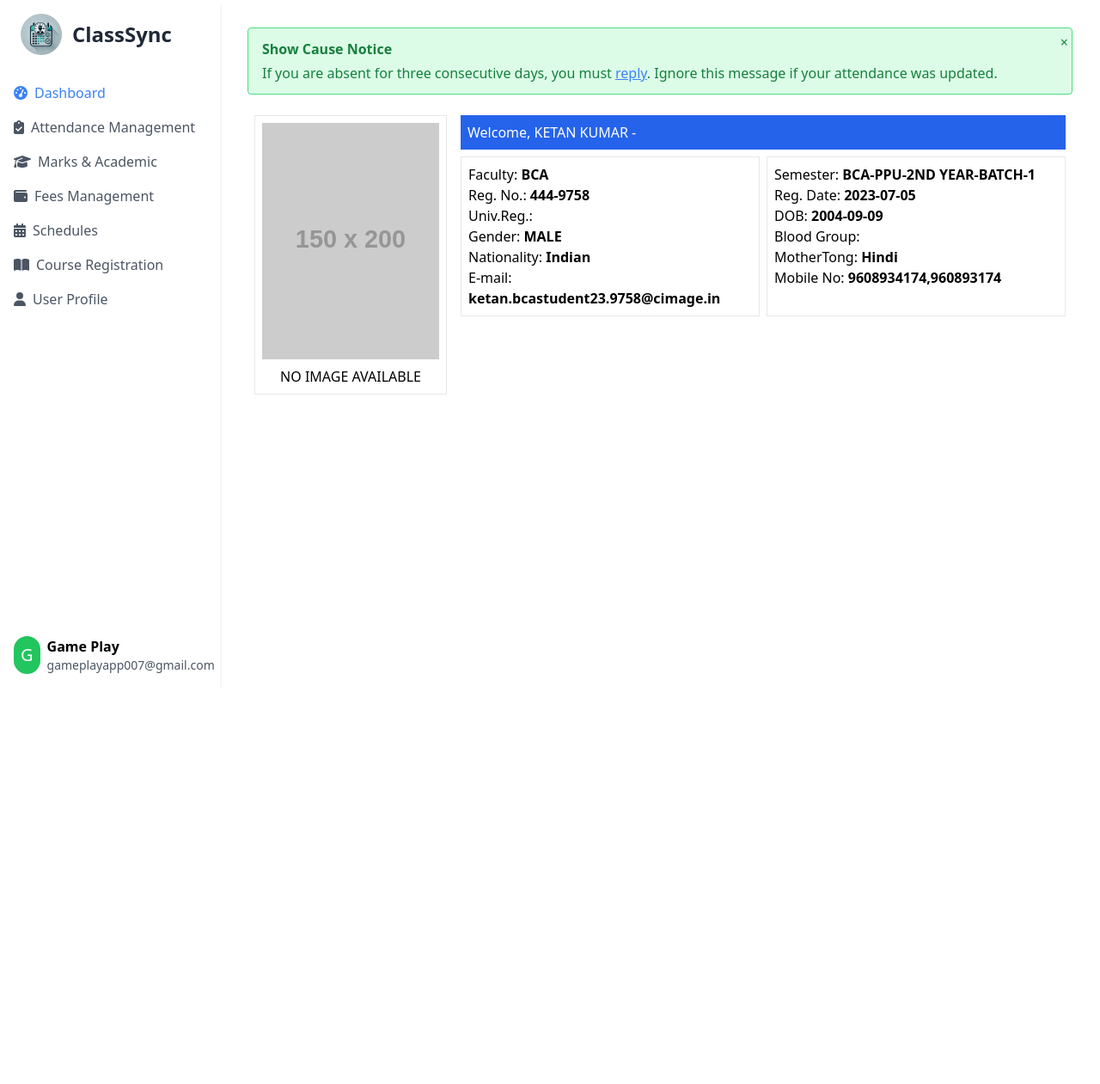
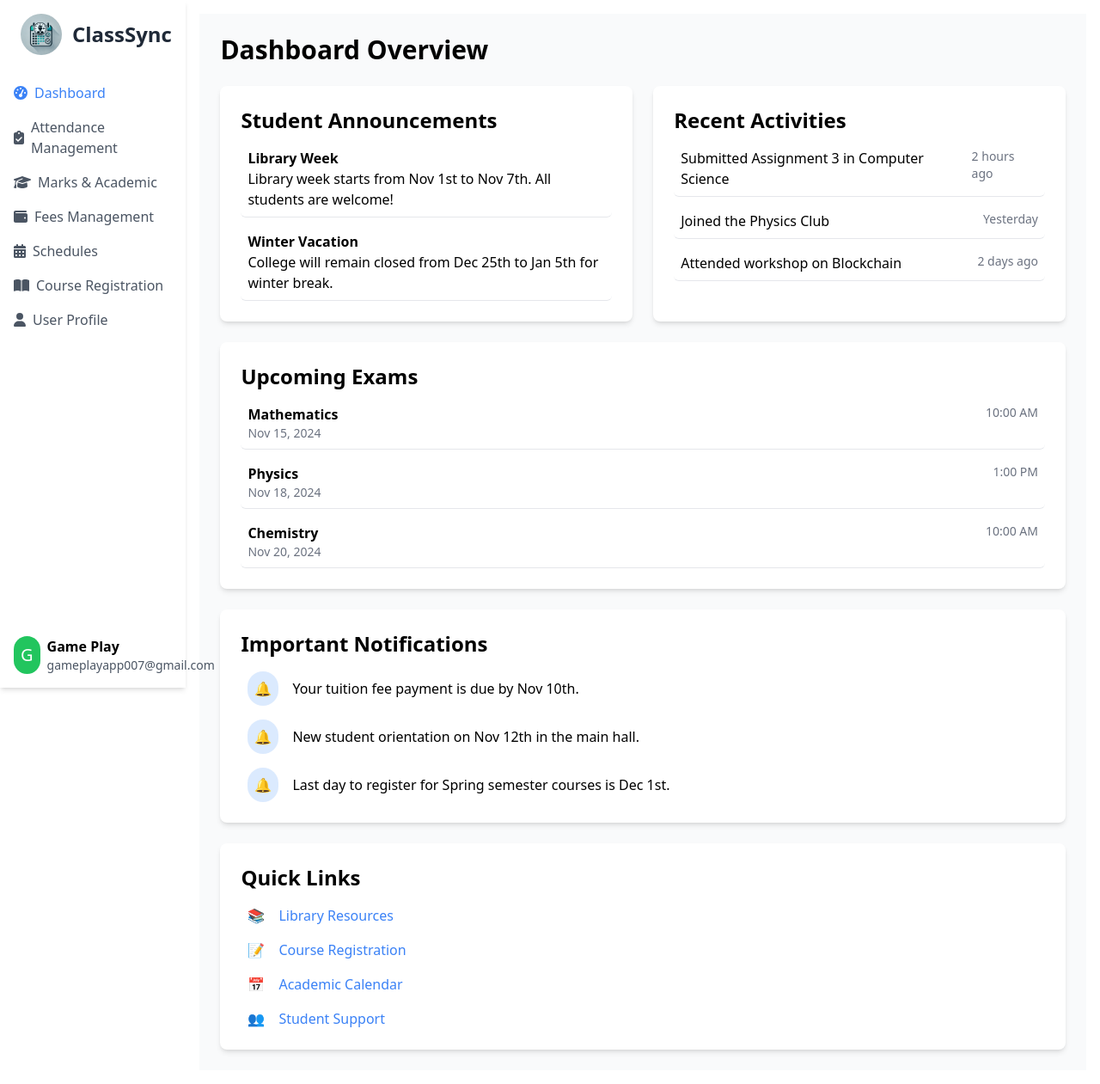
Before and after one commit to Gamerking177/classync, a React (Create React App) app: page / in a window 1280 px wide. Shown: the whole page at 86% size. Before the commit the page ends 800 px from the top, so only its background shows below. Built offline with nearby package versions, Linux system fonts and the light colour scheme.

Commit message:
improve dashboard

```diff
--- a/src/App.js
+++ b/src/App.js
@@ -2,8 +2,7 @@ import React from 'react';
 import { BrowserRouter as Router, Route, Routes } from 'react-router-dom';
 import Sidebar from './components/Sidebar';
 import Dashboard from './components/DashboardStats';
-import StudentDashboard from './components/StudentCard';
-import NoticePage from './pages/NoticePage';
+ import NoticePage from './pages/NoticePage';
 import ExamPage from './pages/ExamPage';
 import SummaryPage from './components/SummaryPage';
 import AcademicPerformance from './components/marks&academic'
@@ -21,8 +20,7 @@ import ReplyPage from './Replypage';
             <div className="flex-grow p-4">
                 <Routes>
                     <Route path="/" element={<Dashboard />}/>
-                    <Route path="/students" element={<StudentDashboard />} />
-                    <Route path="/notices" element={<NoticePage />} />
+                     <Route path="/notices" element={<NoticePage />} />
                     <Route path="/exam" element={<ExamPage />} />
                     <Route path="/summary" element={<SummaryPage />} />
                     <Route path="/marks&academic" element={< AcademicPerformance/>} />
--- a/src/components/DashboardStats.js
+++ b/src/components/DashboardStats.js
@@ -1,60 +1,118 @@
- import React from 'react';
- import StudentDashboard from './StudentCard'
+// src/components/Dashboard.js
+import React from 'react';
 
-const Dashboard = () => (
-   <>
-   <StudentDashboard/>
-    {/* <div className="flex-1 p-6 bg-gray-100">
-        <div className="flex justify-between items-center mb-6">
-            <h1 className="text-2xl font-bold">Dashboard</h1>
-            <div className="flex items-center">
-                <input type="month" className="border p-2 rounded mr-2" defaultValue="2024-05" />
-                <select className="border p-2 rounded">
-                    <option>5th</option>
-                </select>
+const Dashboard = () => {
+    // Dummy data for announcements, activities, exams, and notifications
+    const announcements = [
+        { id: 1, title: "Library Week", content: "Library week starts from Nov 1st to Nov 7th. All students are welcome!" },
+        { id: 2, title: "Winter Vacation", content: "College will remain closed from Dec 25th to Jan 5th for winter break." },
+    ];
+
+    const recentActivities = [
+        { id: 1, activity: "Submitted Assignment 3 in Computer Science", time: "2 hours ago" },
+        { id: 2, activity: "Joined the Physics Club", time: "Yesterday" },
+        { id: 3, activity: "Attended workshop on Blockchain", time: "2 days ago" },
+    ];
+
+    const upcomingExams = [
+        { id: 1, subject: "Mathematics", date: "Nov 15, 2024", time: "10:00 AM" },
+        { id: 2, subject: "Physics", date: "Nov 18, 2024", time: "1:00 PM" },
+        { id: 3, subject: "Chemistry", date: "Nov 20, 2024", time: "10:00 AM" },
+    ];
+
+    const notifications = [
+        { id: 1, message: "Your tuition fee payment is due by Nov 10th." },
+        { id: 2, message: "New student orientation on Nov 12th in the main hall." },
+        { id: 3, message: "Last day to register for Spring semester courses is Dec 1st." },
+    ];
+
+    return (
+        <div className="p-6 bg-gray-50 min-h-screen">
+            <h1 className="text-3xl font-semibold mb-6">Dashboard Overview</h1>
+
+            {/* Announcements Section */}
+            <div className="grid grid-cols-1 lg:grid-cols-2 gap-6 mb-6">
+                <div className="bg-white p-6 rounded-lg shadow-md hover:shadow-lg transition-shadow duration-300 ease-in-out">
+                    <h2 className="text-2xl font-bold mb-4">Student Announcements</h2>
+                    <ul className="space-y-4">
+                        {announcements.map((announcement) => (
+                            <li key={announcement.id} className="border-b pb-2 hover:bg-gray-100 rounded-md px-2 transition-colors duration-200">
+                                <h3 className="font-semibold">{announcement.title}</h3>
+                                <p>{announcement.content}</p>
+                            </li>
+                        ))}
+                    </ul>
+                </div>
+
+                {/* Recent Activities Section */}
+                <div className="bg-white p-6 rounded-lg shadow-md hover:shadow-lg transition-shadow duration-300 ease-in-out">
+                    <h2 className="text-2xl font-bold mb-4">Recent Activities</h2>
+                    <ul className="space-y-4">
+                        {recentActivities.map((activity) => (
+                            <li key={activity.id} className="flex justify-between border-b pb-2 hover:bg-gray-100 rounded-md px-2 transition-colors duration-200">
+                                <span>{activity.activity}</span>
+                                <span className="text-sm text-gray-500">{activity.time}</span>
+                            </li>
+                        ))}
+                    </ul>
+                </div>
+            </div>
+
+            {/* Upcoming Exams Section */}
+            <div className="bg-white p-6 rounded-lg shadow-md hover:shadow-lg transition-shadow duration-300 ease-in-out mb-6">
+                <h2 className="text-2xl font-bold mb-4">Upcoming Exams</h2>
+                <ul className="space-y-4">
+                    {upcomingExams.map((exam) => (
+                        <li key={exam.id} className="flex justify-between border-b pb-2 hover:bg-gray-100 rounded-md px-2 transition-colors duration-200">
+                            <div>
+                                <h3 className="font-semibold">{exam.subject}</h3>
+                                <p className="text-sm text-gray-500">{exam.date}</p>
+                            </div>
+                            <span className="text-sm text-gray-500">{exam.time}</span>
+                        </li>
+                    ))}
+                </ul>
+            </div>
+
+            {/* Notifications Section */}
+            <div className="bg-white p-6 rounded-lg shadow-md hover:shadow-lg transition-shadow duration-300 ease-in-out mb-6">
+                <h2 className="text-2xl font-bold mb-4">Important Notifications</h2>
+                <ul className="space-y-4">
+                    {notifications.map((notification) => (
+                        <li key={notification.id} className="flex items-center space-x-4 hover:bg-gray-100 rounded-md px-2 transition-colors duration-200">
+                            <div className="bg-blue-100 p-2 rounded-full">
+                                <span role="img" aria-label="notification" className="text-blue-500">🔔</span>
+                            </div>
+                            <span>{notification.message}</span>
+                        </li>
+                    ))}
+                </ul>
+            </div>
+
+            {/* Extra Feature - Quick Links */}
+            <div className="bg-white p-6 rounded-lg shadow-md hover:shadow-lg transition-shadow duration-300 ease-in-out">
+                <h2 className="text-2xl font-bold mb-4">Quick Links</h2>
+                <ul className="space-y-4">
+                    <li className="flex items-center space-x-4 hover:bg-gray-100 rounded-md px-2 transition-colors duration-200">
+                        <span role="img" aria-label="link" className="text-green-500">📚</span>
+                        <a href="#" className="text-blue-500 hover:underline">Library Resources</a>
+                    </li>
+                    <li className="flex items-center space-x-4 hover:bg-gray-100 rounded-md px-2 transition-colors duration-200">
+                        <span role="img" aria-label="link" className="text-yellow-500">📝</span>
+                        <a href="#" className="text-blue-500 hover:underline">Course Registration</a>
+                    </li>
+                    <li className="flex items-center space-x-4 hover:bg-gray-100 rounded-md px-2 transition-colors duration-200">
+                        <span role="img" aria-label="link" className="text-red-500">📅</span>
+                        <a href="#" className="text-blue-500 hover:underline">Academic Calendar</a>
+                    </li>
+                    <li className="flex items-center space-x-4 hover:bg-gray-100 rounded-md px-2 transition-colors duration-200">
+                        <span role="img" aria-label="link" className="text-purple-500">👥</span>
+                        <a href="#" className="text-blue-500 hover:underline">Student Support</a>
+                    </li>
+                </ul>
             </div>
         </div>
-        <div className="grid grid-cols-3 gap-4 mb-6">
-            <div className="bg-blue-100 p-4 rounded shadow">
-                <div className="flex items-center">
-                    <i className="fas fa-graduation-cap text-blue-500 text-2xl mr-2"></i>
-                    <div>
-                        <p className="font-bold">Total Student</p>
-                        <p className="text-2xl">10</p>
-                    </div>
-                </div>
-            </div>
-            <div className="bg-blue-100 p-4 rounded shadow">
-                <div className="flex items-center">
-                    <i className="fas fa-chart-line text-blue-500 text-2xl mr-2"></i>
-                    <div>
-                        <p className="font-bold">Total Present</p>
-                        <p className="text-2xl">83.3%</p>
-                    </div>
-                </div>
-            </div>
-            <div className="bg-blue-100 p-4 rounded shadow">
-                <div className="flex items-center">
-                    <i className="fas fa-chart-line text-blue-500 text-2xl mr-2"></i>
-                    <div>
-                        <p className="font-bold">Total Absent</p>
-                        <p className="text-2xl">16.7%</p>
-                    </div>
-                </div>
-            </div>
-        </div>
-        <div className="grid grid-cols-2 gap-4">
-            <div className="bg-white p-4 rounded shadow">
-                <h2 className="font-bold mb-4">Attendance</h2>
-                <img src="https://placehold.co/400x200?text=Bar+Chart" alt="Bar chart showing attendance data" />
-            </div>
-            <div className="bg-white p-4 rounded shadow">
-                <h2 className="font-bold mb-4">Monthly Attendance</h2>
-                <img src="https://placehold.co/200x200?text=Pie+Chart" alt="Pie chart showing monthly attendance data" />
-            </div>
-        </div>
-    </div> */}
-    </>
-);
+    );
+};
 
 export default Dashboard;
--- a/src/components/StudentCard.js
+++ /dev/null
@@ -1,42 +0,0 @@
- import ShowCauseNotice from './ShowCauseNotice';
-import React from 'react';
-
-const StudentDashboard = () => {
-    return (
-        <div className="p-4">
-            <ShowCauseNotice />
-
-            <div className="flex">
-                <div className="w-1/4 p-2">
-                    <div className="border p-2">
-                        <img src="https://placehold.co/150x200" alt="No image available" className="w-full" />
-                        <div className="text-center mt-2">NO IMAGE AVAILABLE</div>
-                    </div>
-                </div>
-                <div className="w-3/4 p-2">
-                    <div className="bg-blue-600 text-white p-2 mb-2">Welcome, KETAN KUMAR -</div>
-                    <div className="grid grid-cols-2 gap-2">
-                        <div className="border p-2">
-                            <div>Faculty: <span className="font-bold">BCA</span></div>
-                            <div>Reg. No.: <span className="font-bold">444-9758</span></div>
-                            <div>Univ.Reg.: <span className="font-bold"></span></div>
-                            <div>Gender: <span className="font-bold">MALE</span></div>
-                            <div>Nationality: <span className="font-bold">Indian</span></div>
-                            <div>E-mail: <span className="font-bold">ketan.bcastudent23.9758@cimage.in</span></div>
-                        </div>
-                        <div className="border p-2">
-                            <div>Semester: <span className="font-bold">BCA-PPU-2ND YEAR-BATCH-1</span></div>
-                            <div>Reg. Date: <span className="font-bold">2023-07-05</span></div>
-                            <div>DOB: <span className="font-bold">2004-09-09</span></div>
-                            <div>Blood Group: <span className="font-bold"></span></div>
-                            <div>MotherTong: <span className="font-bold">Hindi</span></div>
-                            <div>Mobile No: <span className="font-bold">9608934174,960893174</span></div>
-                        </div>
-                    </div>
-                </div>
-            </div>
-        </div>
-    );
-};
-
-export default StudentDashboard;
```
Also changed, not shown: src/pages/Dashboard.js (deleted, +0 -17 lines).
